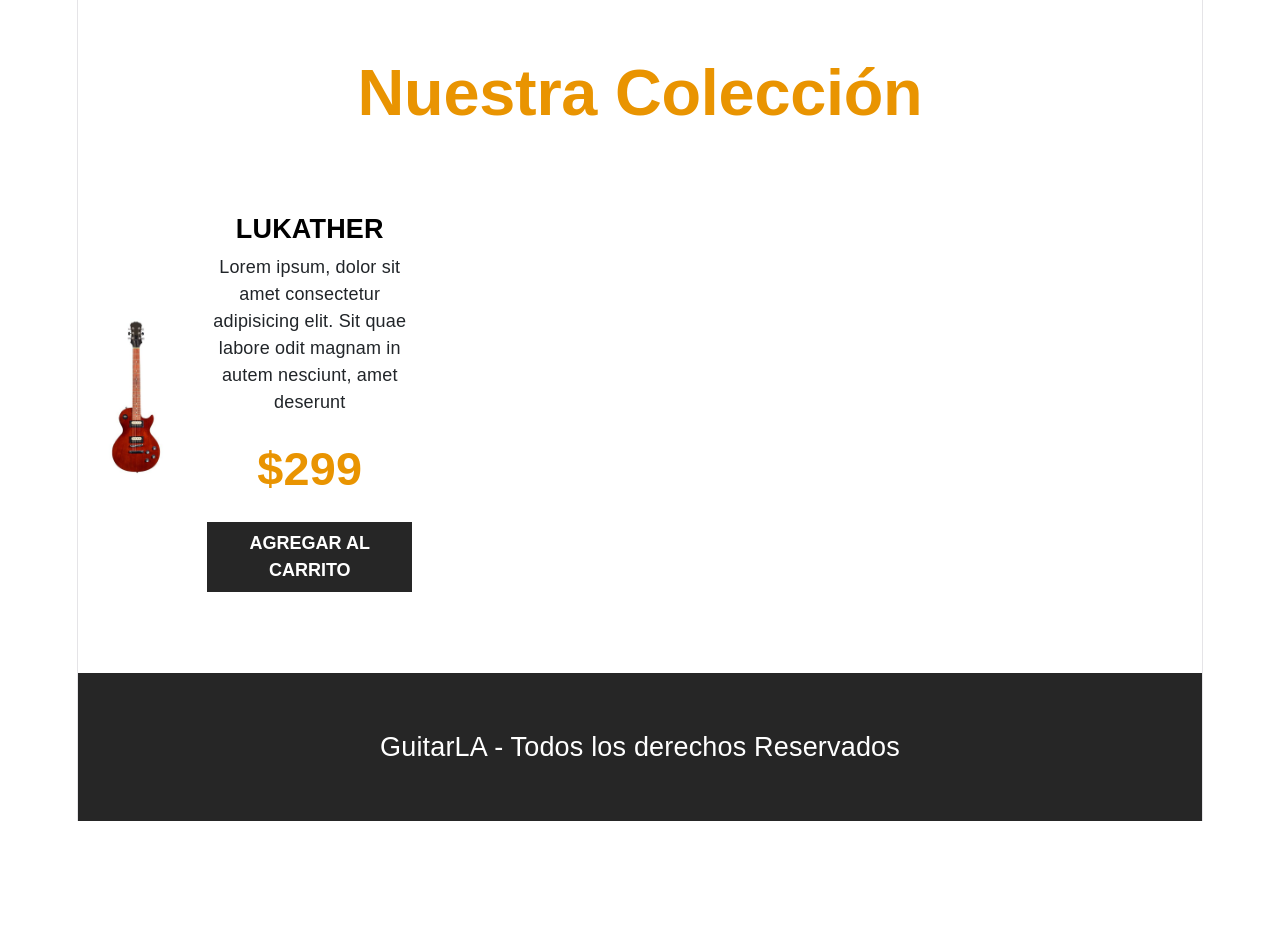
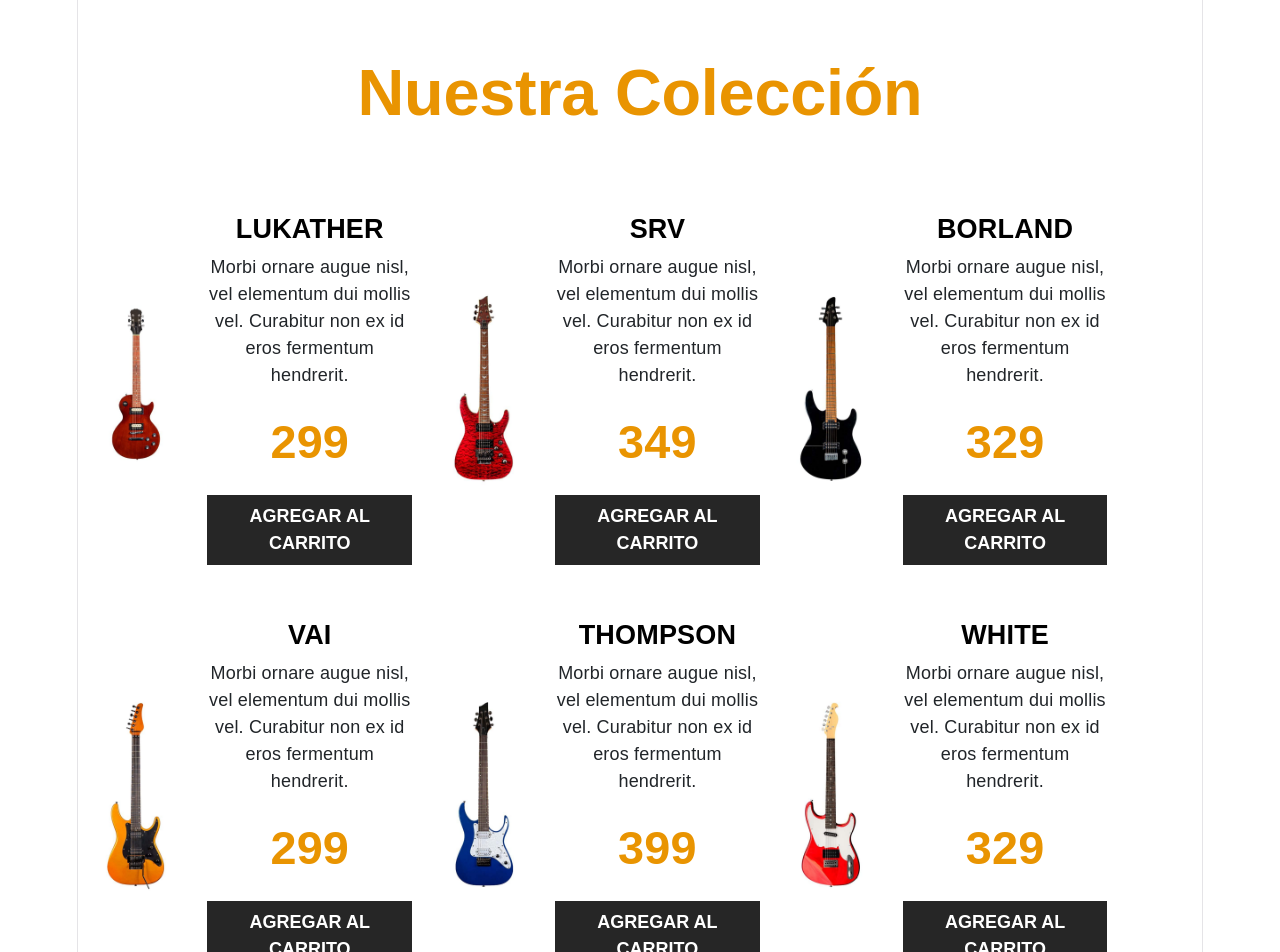
Before and after one commit to ybch96/Guitarla-tsx, a React (Vite) app: page / in a window 1280 px wide. Shown: the top 952 px of the page. Before the commit the page ends 821 px from the top, so only its background shows below. Built offline with nearby package versions, Linux system fonts and the light colour scheme.

Commit message:
cambiando clases a className, pasando props y recorriendo data base

```diff
--- a/src/App.jsx
+++ b/src/App.jsx
@@ -1,19 +1,30 @@
 
 import './App.css'
 import Guitar from './components/Guitar'
+import { useState } from "react"
+import { db } from "./data/db"
+
 
 function App() {
+   const [data, setData] = useState(db)
 
+console.log(data)
 
   return (
     <>
 
 
-    <main class="container-xl mt-5">
-        <h2 class="text-center">Nuestra Colección</h2>
+    <main className="container-xl mt-5">
+        <h2 className="text-center">Nuestra Colección</h2>
 
-        <div class="row mt-5">
-           <Guitar/>
+        <div className="row mt-5">
+          {
+            data.map((guitar) =>{
+             return <Guitar
+             key={guitar.id}
+             guitar={guitar}/>
+            })
+          }
 
 
 
@@ -21,9 +32,9 @@ function App() {
     </main>
 
 
-    <footer class="bg-dark mt-5 py-5">
-        <div class="container-xl">
-            <p class="text-white text-center fs-4 mt-4 m-md-0">GuitarLA - Todos los derechos Reservados</p>
+    <footer className="bg-dark mt-5 py-5">
+        <div className="container-xl">
+            <p className="text-white text-center fs-4 mt-4 m-md-0">GuitarLA - Todos los derechos Reservados</p>
         </div>
     </footer>
     </>
--- a/src/components/Guitar.jsx
+++ b/src/components/Guitar.jsx
@@ -1,21 +1,19 @@
-import { useState } from "react"
 
-export default function Guitar(){
+export default function Guitar({guitar}){
 
-  const [auth, setAuth] = useState(false)
-console.log(auth)
+
     return(
-         <div class="col-md-6 col-lg-4 my-4 row align-items-center">
-                <div class="col-4">
-                    <img class="img-fluid" src="./public/img/guitarra_01.jpg" alt="imagen guitarra" />
+         <div id={guitar.id} className="col-md-6 col-lg-4 my-4 row align-items-center">
+                <div className="col-4">
+                    <img className="img-fluid" src={`/img/${guitar.image}.jpg`} alt="imagen guitarra" />
                 </div>
-                <div class="col-8">
-                    <h3 class="text-black fs-4 fw-bold text-uppercase">Lukather</h3>
-                    <p>Lorem ipsum, dolor sit amet consectetur adipisicing elit. Sit quae labore odit magnam in autem nesciunt, amet deserunt</p>
-                    <p class="fw-black text-primary fs-3">$299</p>
+                <div className="col-8">
+                    <h3 className="text-black fs-4 fw-bold text-uppercase">{guitar.name}</h3>
+                    <p>{guitar.description}</p>
+                    <p className="fw-black text-primary fs-3">{guitar.price}</p>
                     <button
                         type="button"
-                        class="btn btn-dark w-100"
+                        className="btn btn-dark w-100"
                     >Agregar al Carrito</button>
                 </div>
             </div>
--- /dev/null
+++ b/src/data/db.js
@@ -0,0 +1,86 @@
+export const db = [
+  {
+      id: 1,
+      name: 'Lukather',
+      image: 'guitarra_01',
+      description: 'Morbi ornare augue nisl, vel elementum dui mollis vel. Curabitur non ex id eros fermentum hendrerit.',
+      price: 299,
+  },
+  {
+      id: 2,
+      name: 'SRV',
+      image: 'guitarra_02',
+      description: 'Morbi ornare augue nisl, vel elementum dui mollis vel. Curabitur non ex id eros fermentum hendrerit.',
+      price: 349,
+  },
+  {
+      id: 3,
+      name: 'Borland',
+      image: 'guitarra_03',
+      description: 'Morbi ornare augue nisl, vel elementum dui mollis vel. Curabitur non ex id eros fermentum hendrerit.',
+      price: 329,
+  },
+  {
+      id: 4,
+      name: 'VAI',
+      image: 'guitarra_04',
+      description: 'Morbi ornare augue nisl, vel elementum dui mollis vel. Curabitur non ex id eros fermentum hendrerit.',
+      price: 299,
+  },
+  {
+      id: 5,
+      name: 'Thompson',
+      image: 'guitarra_05',
+      description: 'Morbi ornare augue nisl, vel elementum dui mollis vel. Curabitur non ex id eros fermentum hendrerit.',
+      price: 399,
+  },
+  {
+      id: 6,
+      name: 'White',
+      image: 'guitarra_06',
+      description: 'Morbi ornare augue nisl, vel elementum dui mollis vel. Curabitur non ex id eros fermentum hendrerit.',
+      price: 329,
+  },
+  {
+      id: 7,
+      name: 'Cobain',
+      image: 'guitarra_07',
+      description: 'Morbi ornare augue nisl, vel elementum dui mollis vel. Curabitur non ex id eros fermentum hendrerit.',
+      price: 349,
+  },
+  {
+      id: 8,
+      name: 'Dale',
+      image: 'guitarra_08',
+      description: 'Morbi ornare augue nisl, vel elementum dui mollis vel. Curabitur non ex id eros fermentum hendrerit.',
+      price: 379,
+  },
+  {
+      id: 9,
+      name: 'Krieger',
+      image: 'guitarra_09',
+      description: 'Morbi ornare augue nisl, vel elementum dui mollis vel. Curabitur non ex id eros fermentum hendrerit.',
+      price: 289,
+  },
+  {
+      id: 10,
+      name: 'Campbell',
+      image: 'guitarra_10',
+      description: 'Morbi ornare augue nisl, vel elementum dui mollis vel. Curabitur non ex id eros fermentum hendrerit.',
+      price: 349,
+  },
+  {
+      id: 11,
+      name: 'Reed',
+      image: 'guitarra_11',
+      description: 'Morbi ornare augue nisl, vel elementum dui mollis vel. Curabitur non ex id eros fermentum hendrerit.',
+      price: 399,
+  },
+  {
+      id: 12,
+      name: 'Hazel',
+      image: 'guitarra_12',
+      description: 'Morbi ornare augue nisl, vel elementum dui mollis vel. Curabitur non ex id eros fermentum hendrerit.',
+      price: 379,
+  },
+]
```
